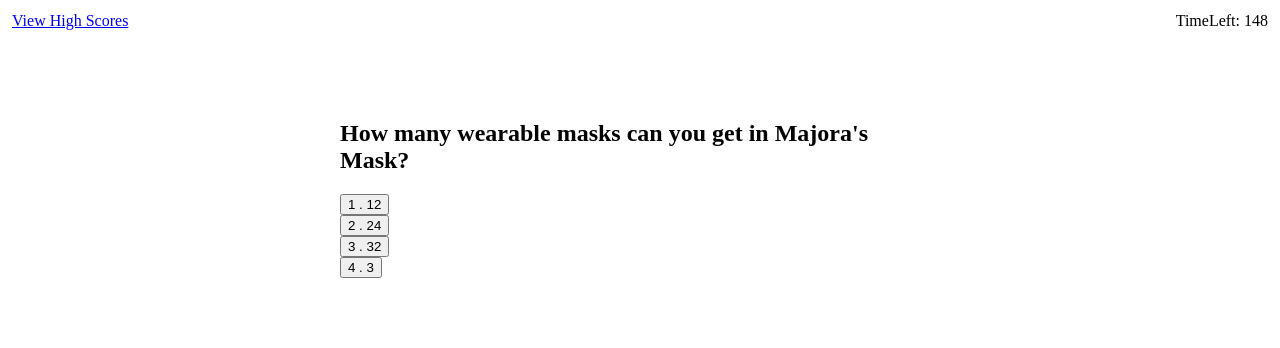
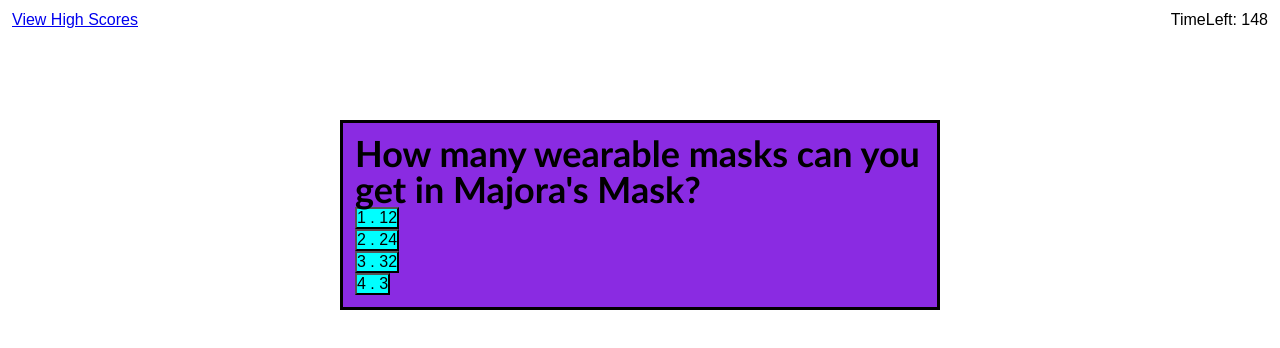
Before and after one commit to Pandax19/Zelda-Quiz, a plain HTML site: page index.html in a window 1280 px wide. Both pictures are taken after a click on the button "Start Quiz". Drawn offline with Linux system fonts and the light colour scheme.

Commit message:
fixed some errors on quiz, added some css

```diff
--- /dev/null
+++ b/assets/css/reset.css
@@ -0,0 +1,29 @@
+* {
+  margin: 0;
+  padding: 0;
+  box-sizing: border-box;
+}
+
+html {
+  height: 100%;
+}
+
+body {
+  min-height: 100%;
+  line-height: 1;
+  font-family: sans-serif;
+}
+
+h1, h2, h3, h4, h5, h6 {
+  font-size: 100%;
+}
+
+input, select, option, optgroup, textarea, button,
+pre, code {
+  font-size: 100%;
+  font-family: inherit;
+}
+
+ol, ul {
+  list-style: none;
+}
--- /dev/null
+++ b/assets/css/style.css
@@ -0,0 +1,59 @@
+
+
+.hs {
+position:absolute;
+top: 12px;
+left: 12px;
+}
+
+.time {
+    position:absolute;
+    top: 12px;
+    right: 12px;
+    }
+
+.container {
+    margin: 120px auto 0 auto;
+    max-width: 600px;
+}
+.start-div {
+    text-align: center;
+}
+.hide {
+    display: none;
+
+}
+.choices-div button {
+    display: block;
+
+
+}
+
+#questions-div {
+    padding: 12px;
+    border: solid black;
+    background-color: #8a2be2;
+
+}
+
+#startBtn {
+
+}
+
+p {
+    font-size: 48px;
+}
+
+#question {
+    font-size: 36px;
+    font-family:'Gill Sans', 'Gill Sans MT', Calibri, 'Trebuchet MS', sans-serif;
+
+}
+
+.choices-div {
+
+}
+
+.answer {
+    background-color: aqua;
+}
--- a/script.js
+++ b/assets/script/script.js
@@ -7,7 +7,7 @@ let questions= [
             "32",
             "3",
         ],
-        correctAnswer: "answer 2",
+        correctAnswer: "24",
     },
     {
         question: "What is the name of your companion in Twilight Princess?",
@@ -17,7 +17,7 @@ let questions= [
             "Ruto",
             "Midna",
         ],
-        correctAnswer: "answer 4",
+        correctAnswer: "Midna",
     },
     {
         question: "How many medallions do you have to collect in Ocarina of Time?",
@@ -27,7 +27,7 @@ let questions= [
             "8",
             "10",
         ],
-        correctAnswer: "answer 2",
+        correctAnswer: "6",
     },
     {
         question: "What instrument do you use in Wind Waker?",
@@ -37,7 +37,7 @@ let questions= [
             "Harp",
             "Violin",
         ],
-        correctAnswer: "answer 1",
+        correctAnswer: "Wind Waker",
     },
     {
         question: "What four mechanical constructs did Ganon corrupt in Breath of the Wild?",
@@ -47,7 +47,7 @@ let questions= [
             "Divine Beasts",
             "Wild Warriors",
         ],
-        correctAnswer: "answer 3",
+        correctAnswer: "Divine Beasts",
     },
 ];
 
@@ -68,18 +68,18 @@ startButton.addEventListener("click", startQuiz);
 choicesDiv.onclick= handleAnswerChoice;
 let userInitials= "";
 let playerScore = 0;
-// let userScores = localStorage.setItem(userInitials, playerScore);
+let userScores = localStorage.setItem(userInitials, playerScore);
 let player = {
     "initials" : userInitials,
-    "score" : playerScore
+    "score" : playerScore,
 };
 
 // let savedPlayer= localStorage.setItem("players", JSON.stringify(player));
-// let savedPlayer= JSON.parse(localStorage.getItem(savedPlayer));
+// let savedPlayer= localStorage.getItem(savedPlayer);
 
 
 function startQuiz(){
-    console.log("startQuiz")
+    // console.log("startQuiz")
     // start  timer
     timerId= setInterval(timerFunc, 1000);
     timeEl.textContent=`TimeLeft: ${timeLeft}`;
@@ -90,44 +90,46 @@ function startQuiz(){
 }
 
 function endQuiz(){
-
     let userInitials = prompt("Please enter your initials");
     let playerScore = timeLeft;
     // let userScores = localStorage.setItem(userInitials, playerScore);
     let player = {
         "initials" : userInitials,
-        "score" : playerScore
-    }
+        "score" : playerScore,
+    };
     // console.log(player)
-    renderLastPlayer();
+    // renderLastPlayer();
 
     // return userScores;
 }
 
 function handleAnswerChoice(event){
-    console.log ("answerChoice")
+    // console.log ("answerChoice")
     let button= event.target;
 
     if (button.matches("answer")){
         return;
     }
-    console.log ("answerChoice1")
+    // console.log ("answerChoice1")
 
     if (button.value !== questions[currentIndex].correctAnswer){
+        rightWrong.textContent = "Wrong!"
         timeLeft-= 10;
         if(timeLeft < 0){
             timeLeft = 0;
         }
+    } else {
 
-        timeEl.textContent=`TimeLeft: ${timeLeft}`;
-        rightWrong.textContent = "Wrong!"
-    } else {
         rightWrong.textContent = "Correct!"
     }
+
+
     currentIndex++;
 
+    timeEl.textContent=`TimeLeft: ${timeLeft}`;
+
     if (timeLeft <= 0 || currentIndex === questions.length){
-        endQuiz();
+        endQuiz()
     } else {
         showQuestion();
     }
@@ -146,6 +148,7 @@ function showQuestion(){
         answerBtn.setAttribute("class", "answer");
         answerBtn.setAttribute("value", answer);
         answerBtn.textContent= i + 1 + " . " + answer;
+
         choicesDiv.appendChild(answerBtn);
 
     }
@@ -158,10 +161,10 @@ function timerFunc(){
 }
 
 function renderLastPlayer() {
-    let savedPlayer = localStorage.getItem(userInitials, playerScore);
+    player = localStorage.getItem(userInitials, playerScore);
     // console.log(lastPlayer);
     // let savedPlayer= JSON.parse(localStorage.getItem(savedPlayer));
-    console.log(savedPlayer);
+    // console.log(savedPlayer);
 
     // highscoresDiv.textContent = playerId + " : " + lastUserScore;
 
--- a/index.html
+++ b/index.html
@@ -5,7 +5,8 @@
     <meta http-equiv="X-UA-Compatible" content="IE=edge">
     <meta name="viewport" content="width=device-width, initial-scale=1.0">
     <title>Legend Of Zelda Quiz</title>
-    <link rel="stylesheet" href="./style.css">
+    <link rel="stylesheet" href="./assets/css/reset.css" />
+    <link rel="stylesheet" href="./assets/css/style.css">
 
 </head>
 
@@ -35,6 +36,6 @@
         </div>
         <div id="highscores"></div>
     </div>
-<script src="script.js"></script>
+<script src="./assets/script/script.js"></script>
 </body>
 </html>
--- a/style.css
+++ /dev/null
@@ -1,27 +0,0 @@
-.hs {
-position:absolute;
-top: 12px;
-left: 12px;
-}
-
-.time {
-    position:absolute;
-    top: 12px;
-    right: 12px;
-    }
-
-.container {
-    margin: 120px auto 0 auto;
-    max-width: 600px;
-}
-.start-div {
-    text-align: center;
-}
-.hide {
-    display: none;
-
-}
-.choices-div button {
-    display: block;
-
-}
```
